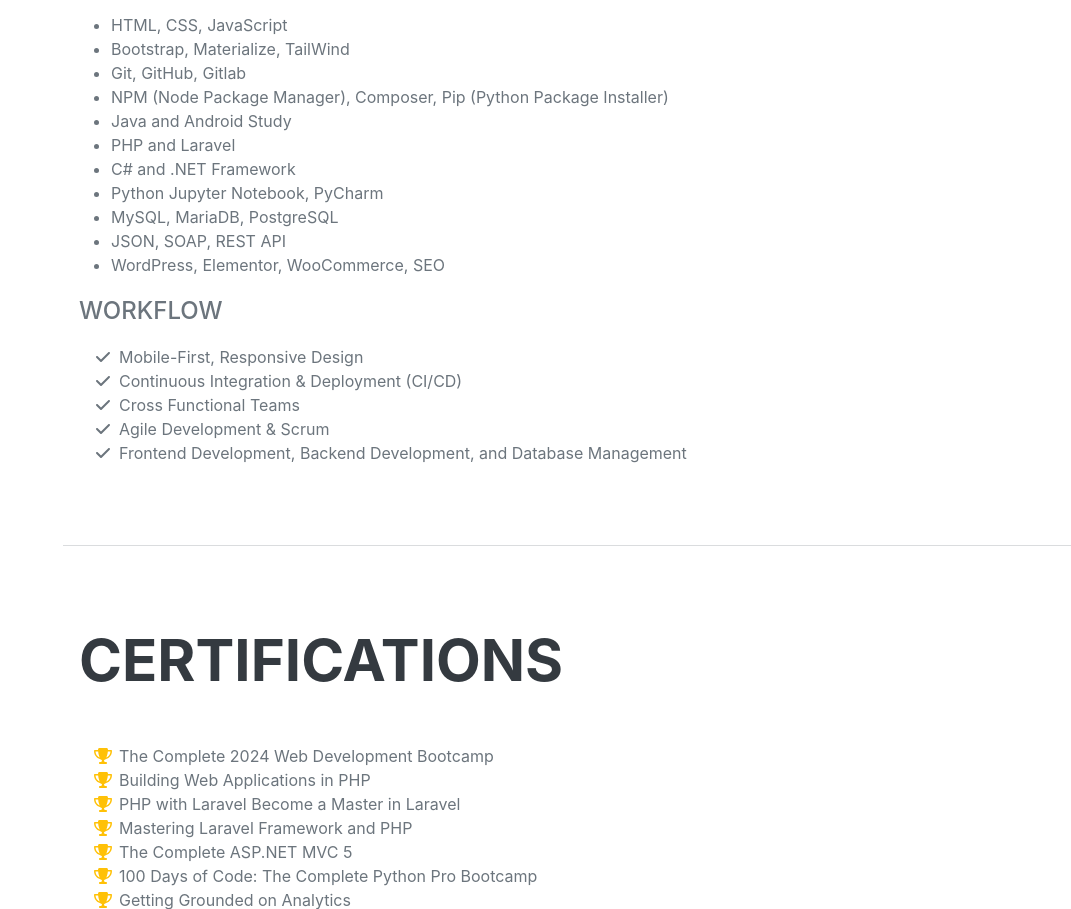
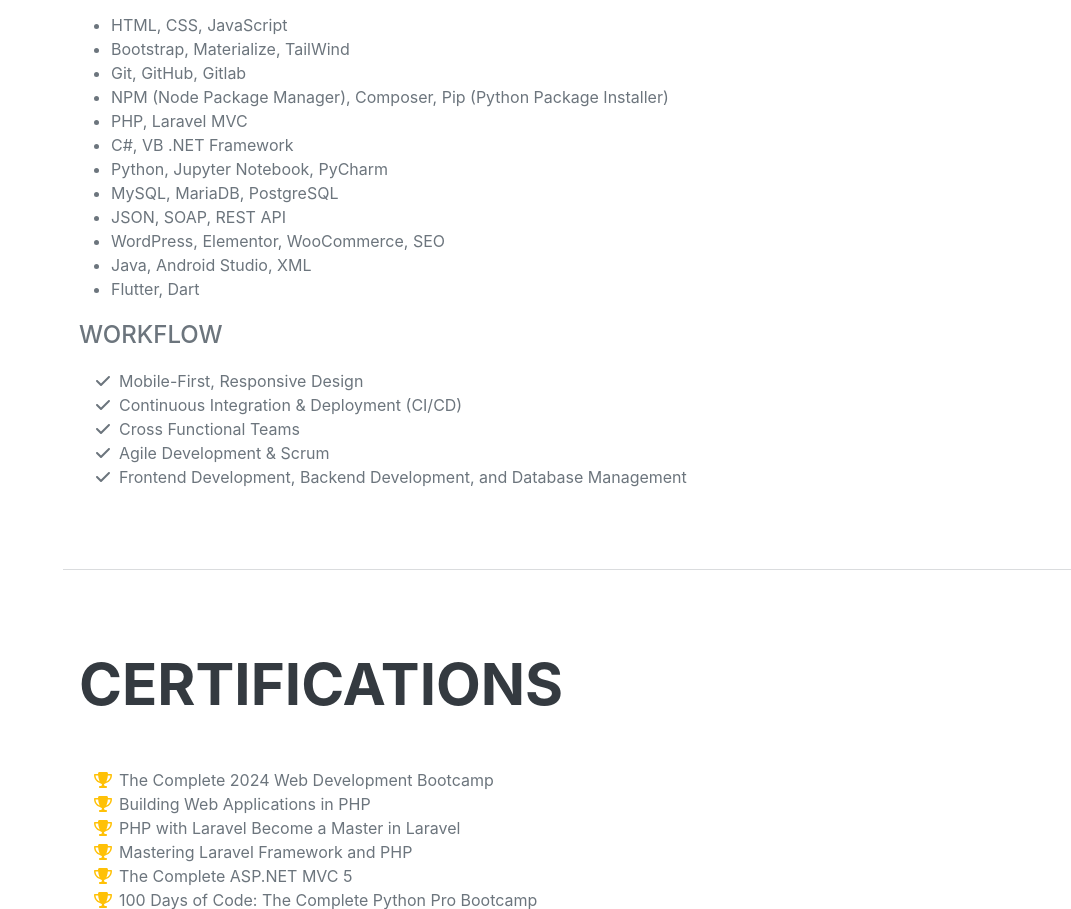
Before and after one commit to josephperalta03011993/resume, a plain HTML site: page index.html in a window 1280 px wide. Shown: the part 3413-4322 px from the top of the page, without its empty margins (209-1280 px from the left). Drawn offline with nearby package versions, Linux system fonts and the light colour scheme; a web font is replaced by a local one.

Commit message:
update skills and programming

```diff
--- a/index.html
+++ b/index.html
@@ -194,13 +194,19 @@
                             <li>Bootstrap, Materialize, TailWind</li>
                             <li>Git, GitHub, Gitlab</li>
                             <li>NPM (Node Package Manager), Composer, Pip (Python Package Installer)</li>
-                            <li>Java and Android Study</li>
-                            <li>PHP and Laravel</li>
-                            <li>C# and .NET Framework</li>
-                            <li>Python Jupyter Notebook, PyCharm</li>
+                            <li>PHP, Laravel MVC</li>
+                            <li>C#, VB .NET Framework</li>
+                            <li>Python, Jupyter Notebook, PyCharm</li>
                             <li>MySQL, MariaDB, PostgreSQL</li>
                             <li>JSON, SOAP, REST API</li>
                             <li>WordPress, Elementor, WooCommerce, SEO</li>
+                            <li>Java, Android Studio, XML</li>
+                            <li>Flutter, Dart</li>
+                            <!-- <li>
+                                Ongoing Study
+                                - MERN
+                                - Django
+                            </li> -->
                         </ul>
                         <div class="subheading mb-3">Workflow</div>
                         <ul class="fa-ul mb-0">
```
